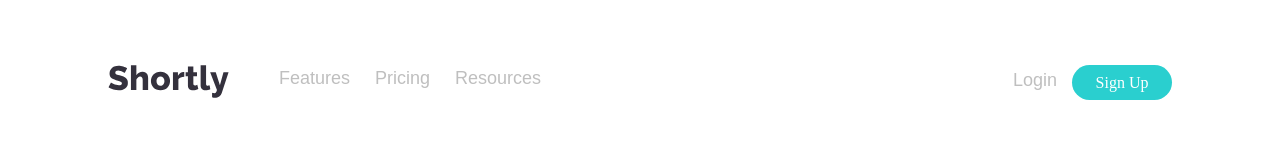
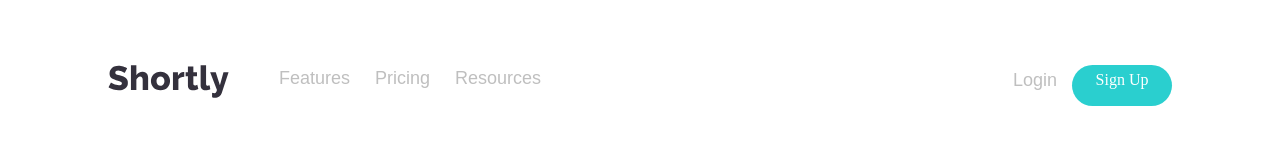
Before and after one commit to AlenJakob/Short-url, a Vue app: page / in a window 1280 px wide. Shown: the top 160 px of the page. Built offline with nearby package versions, Linux system fonts and the light colour scheme.

Commit message:
adjustment button into a, styling new a (button) element

```diff
--- a/src/components/Navigation.vue
+++ b/src/components/Navigation.vue
@@ -9,7 +9,7 @@
       <hr>
       <div class="btn">
           <a class="login" href="/">Login</a>
-        <button href="/"> Sign Up </button>
+        <a class="button" href="/"> Sign Up </a>
       </div>
 </div>
 </template>
@@ -33,17 +33,19 @@
     }
     .btn{
       margin: 0px 0px 0px auto;
-      button:hover{
+      .button:hover{
           background-color: hsl(172, 75%, 73%);
         }
-      button{
+      .button{
         margin-top:15px;
+        vertical-align: middle;
+        text-align: center;
         font-family: Poppins;
         justify-content: center;
         font-size: 16px;
         margin-left: 15px;
+        padding-top: 6px;
         color: #fff;
-        padding: 0px;
         height: 35px;
         width: 100px;
         border: 0;
```
